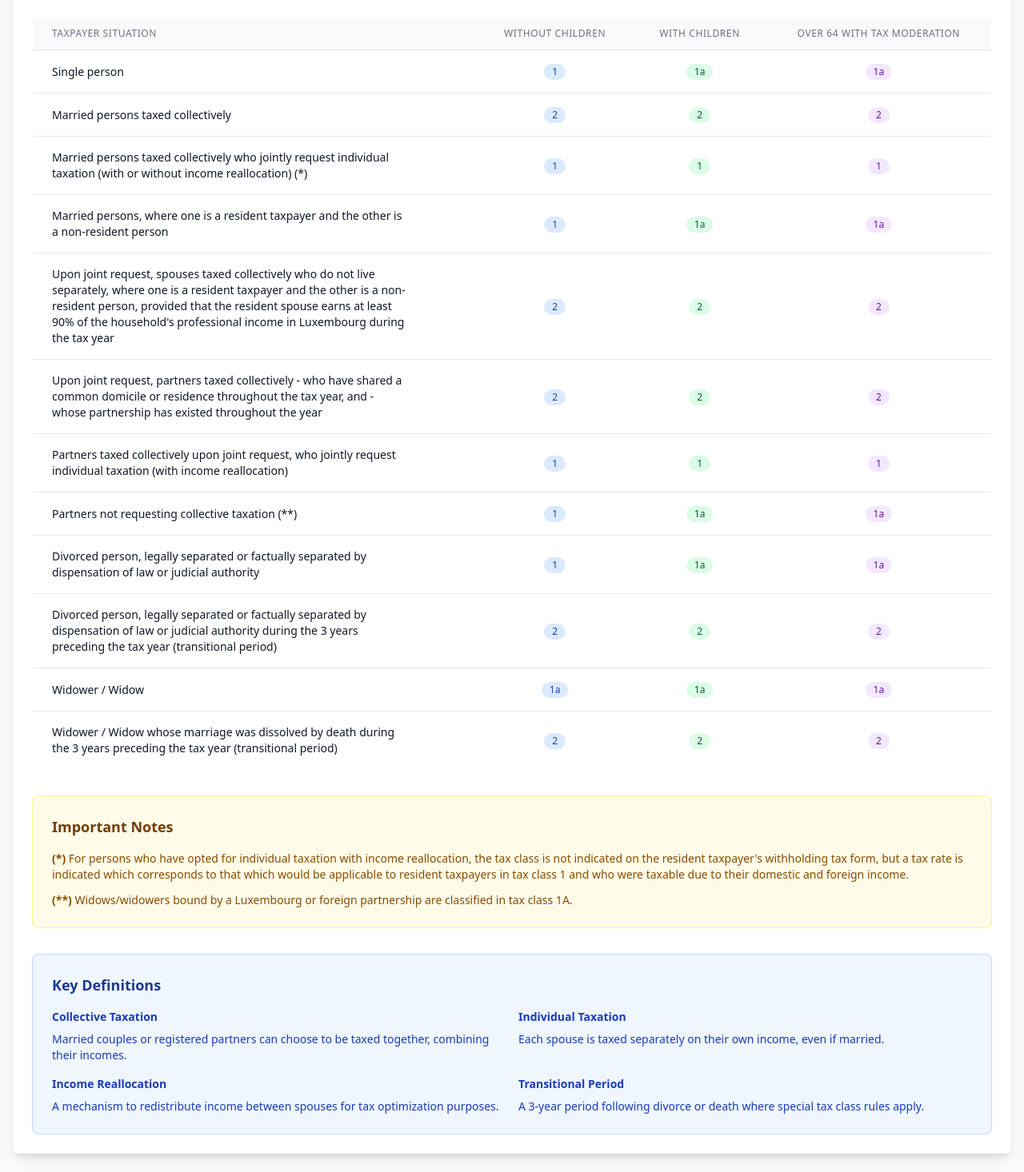
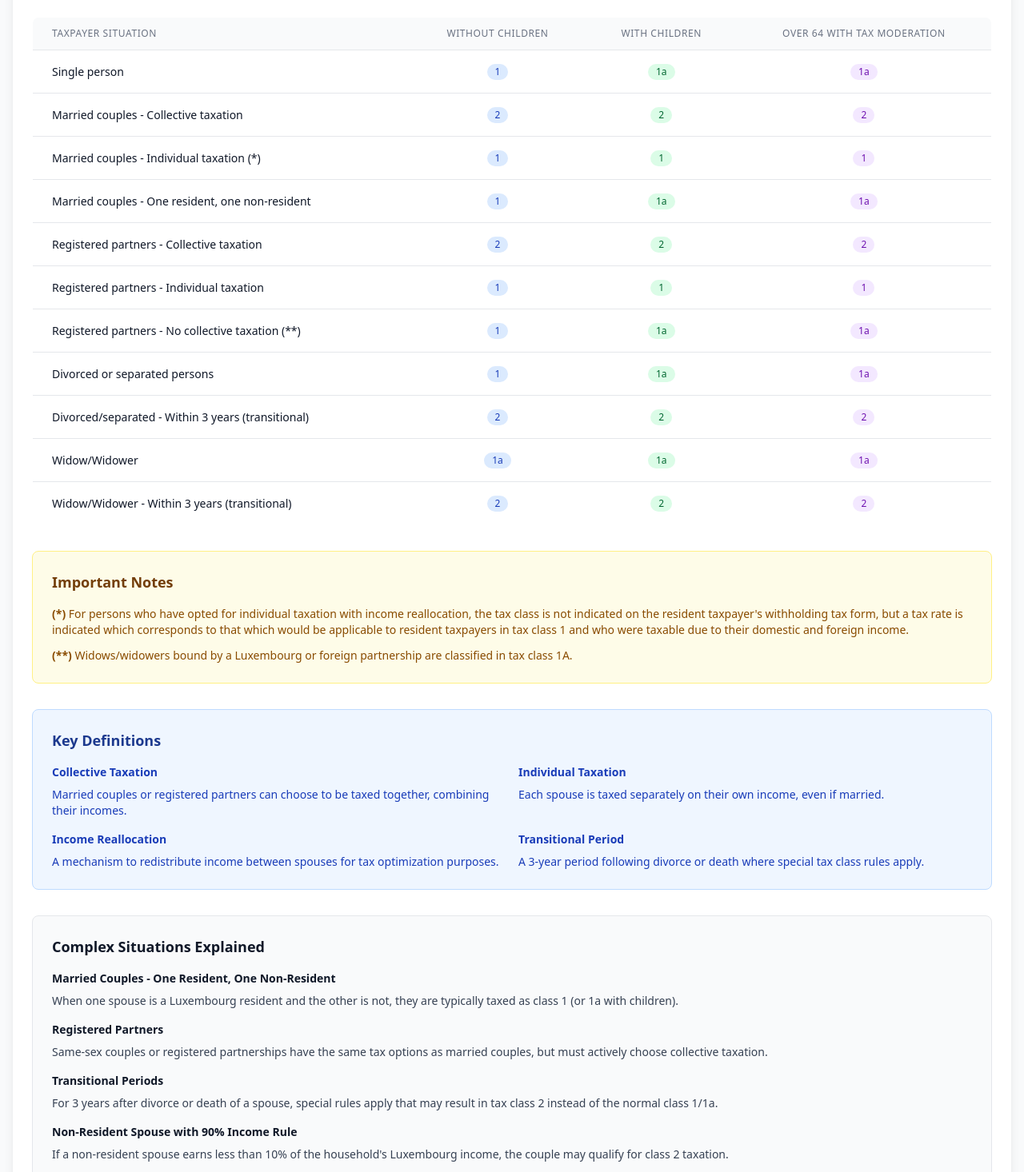
Before and after one commit to salmon-01/IT-Capstone-1, a React (Vite) app: page /letztax/tax-class-guide in a window 1280 px wide. Shown: the part 444-1910 px from the top of the page at 80% size. Built offline with nearby package versions, Linux system fonts and the light colour scheme.

Commit message:
Create v3 of tax class guide

```diff
--- a/src/pages/LetzTax/TaxClassGuide.tsx
+++ b/src/pages/LetzTax/TaxClassGuide.tsx
@@ -17,75 +17,61 @@ const TaxClassGuide: React.FC = () => {
       over64WithModeration: "1a",
     },
     {
-      situation: "Married persons taxed collectively",
+      situation: "Married couples - Collective taxation",
       withoutChildren: "2",
       withChildren: "2",
       over64WithModeration: "2",
     },
     {
-      situation:
-        "Married persons taxed collectively who jointly request individual taxation (with or without income reallocation) (*)",
+      situation: "Married couples - Individual taxation (*)",
       withoutChildren: "1",
       withChildren: "1",
       over64WithModeration: "1",
     },
     {
-      situation:
-        "Married persons, where one is a resident taxpayer and the other is a non-resident person",
+      situation: "Married couples - One resident, one non-resident",
       withoutChildren: "1",
       withChildren: "1a",
       over64WithModeration: "1a",
     },
     {
-      situation:
-        "Upon joint request, spouses taxed collectively who do not live separately, where one is a resident taxpayer and the other is a non-resident person, provided that the resident spouse earns at least 90% of the household's professional income in Luxembourg during the tax year",
+      situation: "Registered partners - Collective taxation",
       withoutChildren: "2",
       withChildren: "2",
       over64WithModeration: "2",
     },
     {
-      situation:
-        "Upon joint request, partners taxed collectively - who have shared a common domicile or residence throughout the tax year, and - whose partnership has existed throughout the year",
+      situation: "Registered partners - Individual taxation",
+      withoutChildren: "1",
+      withChildren: "1",
+      over64WithModeration: "1",
+    },
+    {
+      situation: "Registered partners - No collective taxation (**)",
+      withoutChildren: "1",
+      withChildren: "1a",
+      over64WithModeration: "1a",
+    },
+    {
+      situation: "Divorced or separated persons",
+      withoutChildren: "1",
+      withChildren: "1a",
+      over64WithModeration: "1a",
+    },
+    {
+      situation: "Divorced/separated - Within 3 years (transitional)",
       withoutChildren: "2",
       withChildren: "2",
       over64WithModeration: "2",
     },
     {
-      situation:
-        "Partners taxed collectively upon joint request, who jointly request individual taxation (with income reallocation)",
-      withoutChildren: "1",
-      withChildren: "1",
-      over64WithModeration: "1",
-    },
-    {
-      situation: "Partners not requesting collective taxation (**)",
-      withoutChildren: "1",
-      withChildren: "1a",
-      over64WithModeration: "1a",
-    },
-    {
-      situation:
-        "Divorced person, legally separated or factually separated by dispensation of law or judicial authority",
-      withoutChildren: "1",
-      withChildren: "1a",
-      over64WithModeration: "1a",
-    },
-    {
-      situation:
-        "Divorced person, legally separated or factually separated by dispensation of law or judicial authority during the 3 years preceding the tax year (transitional period)",
-      withoutChildren: "2",
-      withChildren: "2",
-      over64WithModeration: "2",
-    },
-    {
-      situation: "Widower / Widow",
+      situation: "Widow/Widower",
       withoutChildren: "1a",
       withChildren: "1a",
       over64WithModeration: "1a",
     },
     {
-      situation:
-        "Widower / Widow whose marriage was dissolved by death during the 3 years preceding the tax year (transitional period)",
+      situation: "Widow/Widower - Within 3 years (transitional)",
       withoutChildren: "2",
       withChildren: "2",
       over64WithModeration: "2",
@@ -242,6 +228,30 @@ const TaxClassGuide: React.FC = () => {
             </div>
           </div>
         </div>
+
+        <div className="mt-8 bg-gray-50 border border-gray-200 rounded-lg p-6">
+          <h3 className="text-lg font-semibold text-gray-900 mb-4">
+            Complex Situations Explained
+          </h3>
+          <div className="space-y-4 text-sm text-gray-700">
+            <div>
+              <h4 className="font-semibold mb-2 text-gray-900">Married Couples - One Resident, One Non-Resident</h4>
+              <p>When one spouse is a Luxembourg resident and the other is not, they are typically taxed as class 1 (or 1a with children).</p>
+            </div>
+            <div>
+              <h4 className="font-semibold mb-2 text-gray-900">Registered Partners</h4>
+              <p>Same-sex couples or registered partnerships have the same tax options as married couples, but must actively choose collective taxation.</p>
+            </div>
+            <div>
+              <h4 className="font-semibold mb-2 text-gray-900">Transitional Periods</h4>
+              <p>For 3 years after divorce or death of a spouse, special rules apply that may result in tax class 2 instead of the normal class 1/1a.</p>
+            </div>
+            <div>
+              <h4 className="font-semibold mb-2 text-gray-900">Non-Resident Spouse with 90% Income Rule</h4>
+              <p>If a non-resident spouse earns less than 10% of the household's Luxembourg income, the couple may qualify for class 2 taxation.</p>
+            </div>
+          </div>
+        </div>
         </div>
       </div>
     </div>
```
Lines whose indentation alone changed are shown as unchanged.
